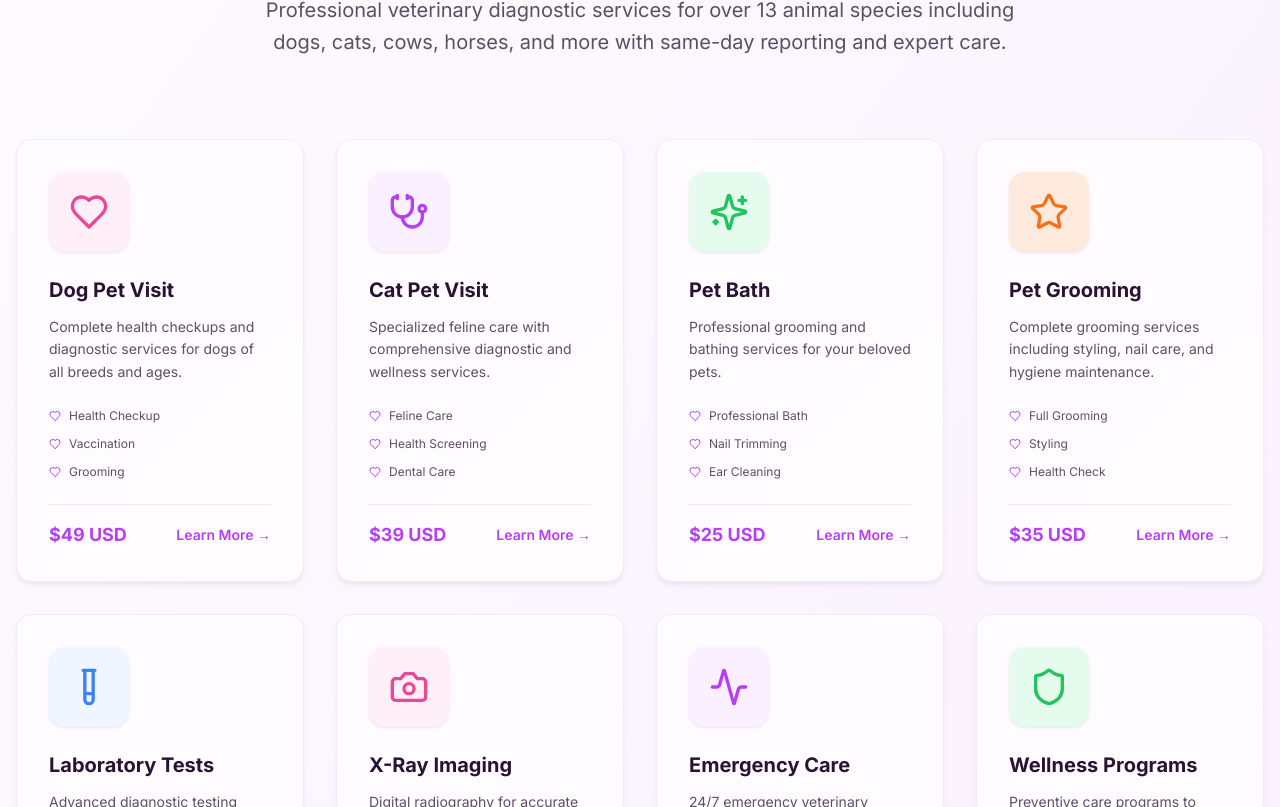
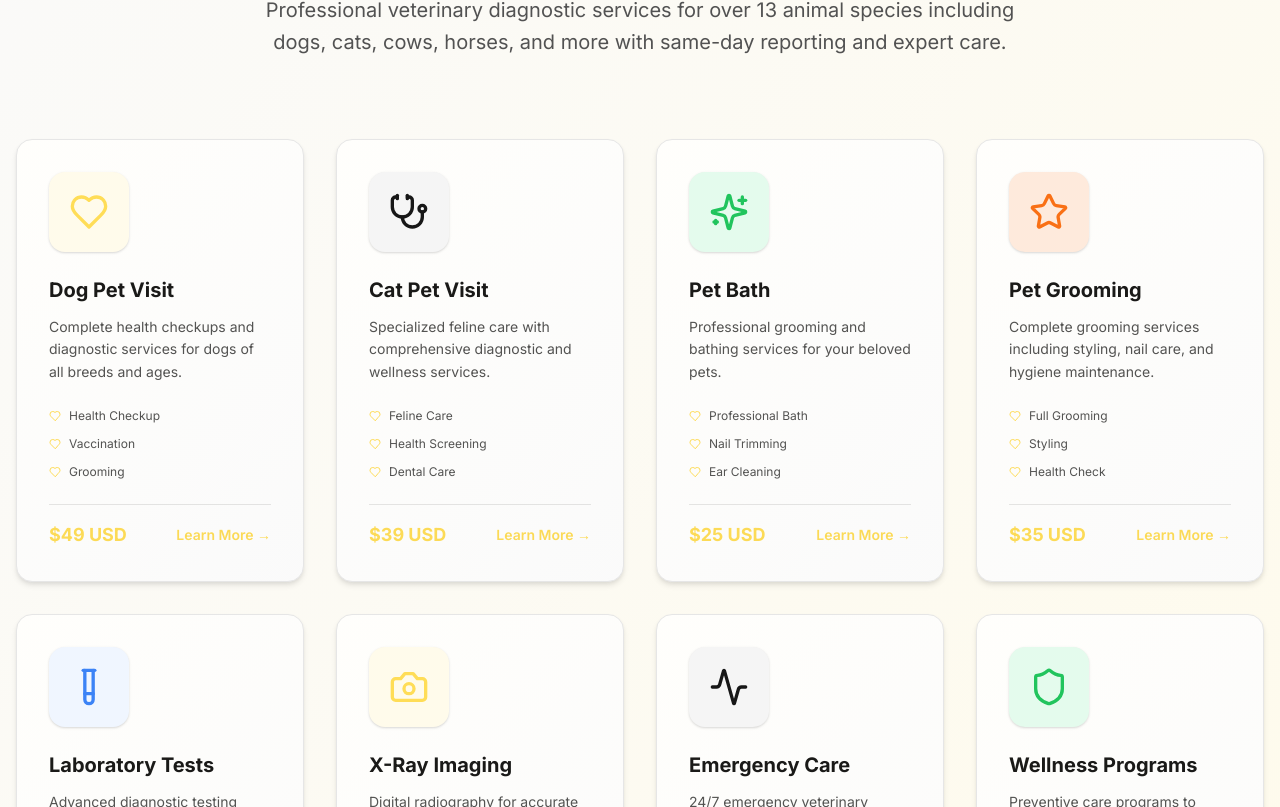
Before and after one commit to akasaam/petlab-diagnostic-hub, a React (Vite) app: page / in a window 1280 px wide. Shown: the part 1833-2640 px from the top of the page. Built offline with nearby package versions, Linux system fonts and the light colour scheme.

Commit message:
Change color scheme to yellow and black
Update the color palette throughout the application.

```diff
--- a/src/index.css
+++ b/src/index.css
@@ -4,19 +4,19 @@
 @tailwind components;
 @tailwind utilities;
 
-/* PETLAB Pet Care Design System - Purple/Pink Theme */
+/* PETLAB Pet Care Design System - Yellow/Black Theme */
 @layer base {
   :root {
-    /* Primary Purple Theme */
-    --primary: 280 89% 60%;          /* #a855f7 - Purple */
-    --primary-dark: 280 89% 48%;     /* #8b5cf6 - Darker Purple */
-    --primary-light: 280 100% 97%;   /* #faf5ff - Light Purple */
-    --primary-gradient: linear-gradient(135deg, #a855f7, #c084fc);
+    /* Primary Yellow Theme */
+    --primary: 48 100% 67%;          /* #fbbf24 - Yellow */
+    --primary-dark: 45 93% 47%;      /* #d97706 - Darker Yellow */
+    --primary-light: 48 100% 96%;    /* #fffbeb - Light Yellow */
+    --primary-gradient: linear-gradient(135deg, #fbbf24, #f59e0b);
 
-    /* Secondary Pink/Rose */
-    --secondary: 330 81% 60%;        /* #ec4899 - Pink */
-    --secondary-dark: 330 81% 48%;   /* #db2777 - Darker Pink */
-    --secondary-light: 330 100% 97%; /* #fdf2f8 - Light Pink */
+    /* Secondary Black/Gray */
+    --secondary: 0 0% 9%;            /* #171717 - Near Black */
+    --secondary-dark: 0 0% 4%;       /* #0a0a0a - Darker Black */
+    --secondary-light: 0 0% 96%;     /* #f5f5f5 - Light Gray */
 
     /* Accent Colors */
     --accent-blue: 217 91% 60%;      /* #3b82f6 - Blue accent */
@@ -26,17 +26,17 @@
     --accent-orange: 24 95% 53%;     /* #f97316 - Orange accent */
     --accent-orange-light: 24 95% 93%; /* #fff7ed */
 
-    /* Neutral Grays - Softer palette */
-    --neutral-50: 280 20% 99%;       /* #fefbff */
-    --neutral-100: 280 14% 97%;      /* #faf8fc */
-    --neutral-200: 280 13% 94%;      /* #f1eef6 */
-    --neutral-300: 280 12% 87%;      /* #ddd6e8 */
-    --neutral-400: 280 11% 68%;      /* #a599b8 */
-    --neutral-500: 280 9% 49%;       /* #726284 */
-    --neutral-600: 280 11% 35%;      /* #574a67 */
-    --neutral-700: 280 19% 29%;      /* #463954 */
-    --neutral-800: 280 28% 20%;      /* #342940 */
-    --neutral-900: 280 47% 13%;      /* #251c2e */
+    /* Neutral Grays - Black/Gray palette */
+    --neutral-50: 0 0% 98%;          /* #fafafa */
+    --neutral-100: 0 0% 96%;         /* #f5f5f5 */
+    --neutral-200: 0 0% 90%;         /* #e5e5e5 */
+    --neutral-300: 0 0% 83%;         /* #d4d4d4 */
+    --neutral-400: 0 0% 64%;         /* #a3a3a3 */
+    --neutral-500: 0 0% 45%;         /* #737373 */
+    --neutral-600: 0 0% 32%;         /* #525252 */
+    --neutral-700: 0 0% 25%;         /* #404040 */
+    --neutral-800: 0 0% 15%;         /* #262626 */
+    --neutral-900: 0 0% 9%;          /* #171717 */
 
     /* Functional Colors */
     --error: 0 84% 60%;              /* #dc2626 */
@@ -44,11 +44,11 @@
     --success: 160 84% 39%;          /* #059669 */
     --info: 199 89% 48%;             /* #0284c7 */
 
-    /* Service Category Colors - Themed */
-    --service-purple: 280 89% 60%;    /* #a855f7 */
-    --service-purple-light: 280 100% 97%; /* #faf5ff */
-    --service-pink: 330 81% 60%;      /* #ec4899 */
-    --service-pink-light: 330 100% 97%; /* #fdf2f8 */
+    /* Service Category Colors - Yellow/Black Themed */
+    --service-yellow: 48 100% 67%;    /* #fbbf24 */
+    --service-yellow-light: 48 100% 96%; /* #fffbeb */
+    --service-black: 0 0% 9%;         /* #171717 */
+    --service-black-light: 0 0% 96%;  /* #f5f5f5 */
     --service-blue: 217 91% 60%;      /* #3b82f6 */
     --service-blue-light: 217 100% 97%; /* #eff6ff */
     --service-green: 142 71% 45%;     /* #10b981 */
@@ -58,24 +58,24 @@
 
     /* Design System Tokens */
     --background: 0 0% 100%;         /* Pure white */
-    --foreground: 280 47% 13%;       /* Dark purple text */
+    --foreground: 0 0% 9%;           /* Dark black text */
     --card: 0 0% 100%;               /* White cards */
-    --card-foreground: 280 47% 13%;  /* Dark purple text on cards */
-    --border: 280 13% 94%;           /* Light purple borders */
-    --input: 280 13% 94%;            /* Input borders */
-    --ring: 280 89% 60%;             /* Purple focus rings */
-    --muted: 280 20% 99%;            /* Muted purple backgrounds */
-    --muted-foreground: 280 9% 49%;  /* Muted purple text */
-    --accent: 280 100% 97%;          /* Light purple accent */
-    --accent-foreground: 280 89% 60%; /* Purple accent text */
+    --card-foreground: 0 0% 9%;      /* Dark black text on cards */
+    --border: 0 0% 90%;              /* Light gray borders */
+    --input: 0 0% 90%;               /* Input borders */
+    --ring: 48 100% 67%;             /* Yellow focus rings */
+    --muted: 0 0% 98%;               /* Muted gray backgrounds */
+    --muted-foreground: 0 0% 45%;    /* Muted gray text */
+    --accent: 48 100% 96%;           /* Light yellow accent */
+    --accent-foreground: 48 100% 67%; /* Yellow accent text */
 
-    /* Shadows for depth with purple tint */
-    --shadow-sm: 0 1px 2px 0 hsl(280 20% 50% / 0.05);
-    --shadow-base: 0 1px 3px 0 hsl(280 20% 50% / 0.1), 0 1px 2px 0 hsl(280 20% 50% / 0.06);
-    --shadow-md: 0 4px 6px -1px hsl(280 20% 50% / 0.1), 0 2px 4px -1px hsl(280 20% 50% / 0.06);
-    --shadow-lg: 0 10px 15px -3px hsl(280 20% 50% / 0.1), 0 4px 6px -2px hsl(280 20% 50% / 0.05);
-    --shadow-xl: 0 20px 25px -5px hsl(280 20% 50% / 0.1), 0 10px 10px -5px hsl(280 20% 50% / 0.04);
-    --shadow-glow: 0 0 40px hsl(280 89% 60% / 0.15);
+    /* Shadows for depth with yellow tint */
+    --shadow-sm: 0 1px 2px 0 hsl(0 0% 0% / 0.05);
+    --shadow-base: 0 1px 3px 0 hsl(0 0% 0% / 0.1), 0 1px 2px 0 hsl(0 0% 0% / 0.06);
+    --shadow-md: 0 4px 6px -1px hsl(0 0% 0% / 0.1), 0 2px 4px -1px hsl(0 0% 0% / 0.06);
+    --shadow-lg: 0 10px 15px -3px hsl(0 0% 0% / 0.1), 0 4px 6px -2px hsl(0 0% 0% / 0.05);
+    --shadow-xl: 0 20px 25px -5px hsl(0 0% 0% / 0.1), 0 10px 10px -5px hsl(0 0% 0% / 0.04);
+    --shadow-glow: 0 0 40px hsl(48 100% 67% / 0.15);
 
     /* Smooth transitions */
     --transition-smooth: all 0.3s cubic-bezier(0.4, 0, 0.2, 1);
@@ -161,13 +161,13 @@
   }
 
   /* Pet Care Service Specific Colors */
-  .hematology { @apply bg-service-pink-light text-service-pink; }
-  .biochemistry { @apply bg-service-purple-light text-service-purple; }
+  .hematology { @apply bg-service-yellow-light text-service-yellow; }
+  .biochemistry { @apply bg-service-black-light text-service-black; }
   .urine-clinical { @apply bg-service-green-light text-service-green; }
   .kit-based { @apply bg-service-orange-light text-service-orange; }
   .serology { @apply bg-service-blue-light text-service-blue; }
-  .cytology { @apply bg-service-pink-light text-service-pink; }
-  .microbiology { @apply bg-service-purple-light text-service-purple; }
+  .cytology { @apply bg-service-yellow-light text-service-yellow; }
+  .microbiology { @apply bg-service-black-light text-service-black; }
   .hormone { @apply bg-service-green-light text-service-green; }
   .xray { @apply bg-service-orange-light text-service-orange; }
   .pathology { @apply bg-service-blue-light text-service-blue; }
--- a/tailwind.config.ts
+++ b/tailwind.config.ts
@@ -61,10 +61,10 @@ export default {
 					800: 'hsl(var(--neutral-800))',
 					900: 'hsl(var(--neutral-900))'
 				},
-				'service-purple': 'hsl(var(--service-purple))',
-				'service-purple-light': 'hsl(var(--service-purple-light))',
-				'service-pink': 'hsl(var(--service-pink))',
-				'service-pink-light': 'hsl(var(--service-pink-light))',
+				'service-yellow': 'hsl(var(--service-yellow))',
+				'service-yellow-light': 'hsl(var(--service-yellow-light))',
+				'service-black': 'hsl(var(--service-black))',
+				'service-black-light': 'hsl(var(--service-black-light))',
 				'service-blue': 'hsl(var(--service-blue))',
 				'service-blue-light': 'hsl(var(--service-blue-light))',
 				'service-green': 'hsl(var(--service-green))',
```
